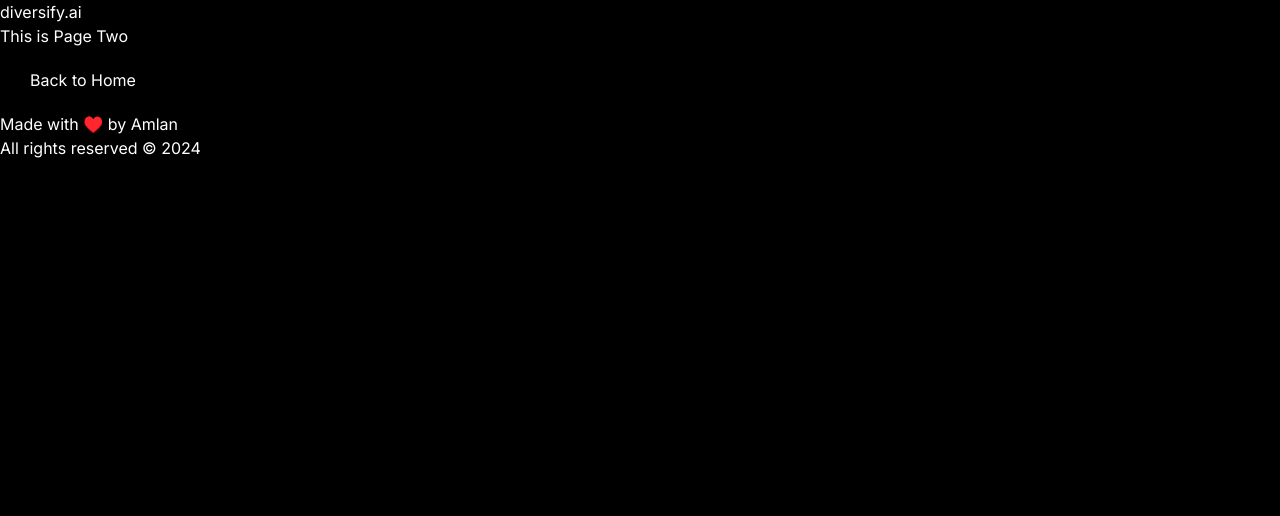
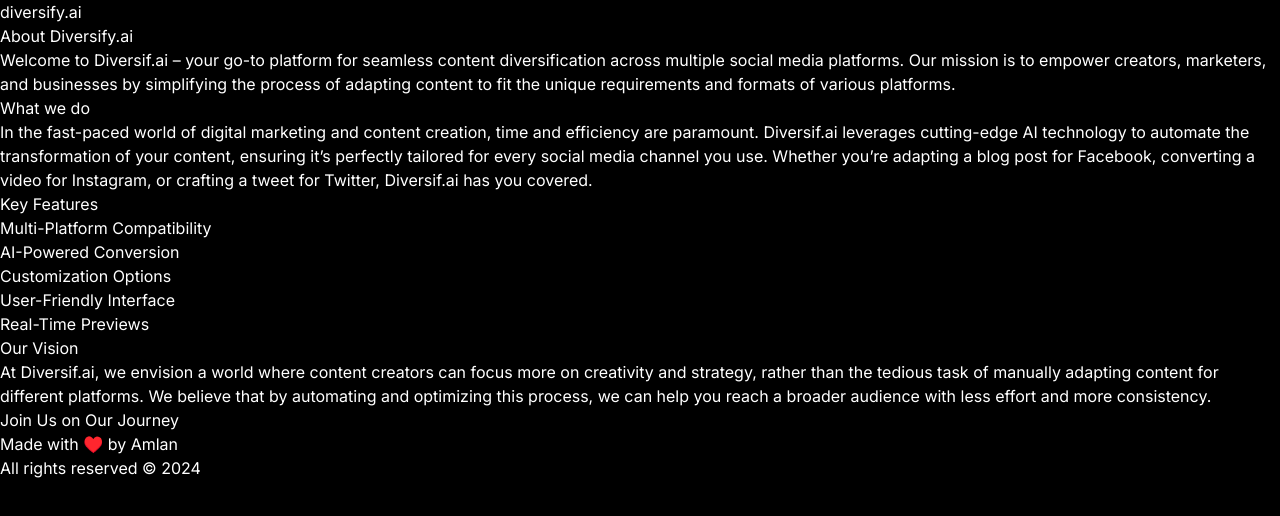
Before and after one commit to amlanxbghn/Diversif.ai, a React (Vite) app in the folder DiversifyF/: page /page-two in a window 1280 px wide. Shown: the top 516 px of the page. Built offline with nearby package versions, Linux system fonts and the light colour scheme.

Commit message:
about page & minor changes

```diff
--- a/DiversifyF/src/App.jsx
+++ b/DiversifyF/src/App.jsx
@@ -1,8 +1,8 @@
 import React from 'react';
 import { BrowserRouter as Router, Route, Routes } from 'react-router-dom';
-import Home from './components/Home';
-import PageOne from './components/PageOne';
-import PageTwo from './components/PageTwo';
+import Home from './components/Home/Home';
+import PageOne from './components/ConvertPage';
+import PageTwo from './components/About';
 import Register from './components/Register';
 import Navbar from './components/Navbar';
 import Footer from './components/Footer';
--- /dev/null
+++ b/DiversifyF/src/components/About.jsx
@@ -0,0 +1,26 @@
+import React from 'react';
+import { Link } from 'react-router-dom';
+
+const About = () => {
+  return (
+    <div className="flex flex-col items-left justify-center space-y-5 text-left max-w-2xl">
+      <h1 className="text-4xl font-bold">About Diversify.ai</h1>
+      <p className="text-zinc-400">Welcome to Diversif.ai – your go-to platform for seamless content diversification across multiple social media platforms. Our mission is to empower creators, marketers, and businesses by simplifying the process of adapting content to fit the unique requirements and formats of various platforms.</p>
+      <h2 className="text-2xl font-bold">What we do</h2>
+      <p className="text-zinc-400">In the fast-paced world of digital marketing and content creation, time and efficiency are paramount. Diversif.ai leverages cutting-edge AI technology to automate the transformation of your content, ensuring it’s perfectly tailored for every social media channel you use. Whether you’re adapting a blog post for Facebook, converting a video for Instagram, or crafting a tweet for Twitter, Diversif.ai has you covered.</p>
+      <h2 className="text-2xl font-bold">Key Features</h2>
+      <ul className="list-disc pl-5">
+        <li className="text-zinc-400">Multi-Platform Compatibility</li>
+        <li className="text-zinc-400">AI-Powered Conversion</li>
+        <li className="text-zinc-400">Customization Options</li>
+        <li className="text-zinc-400">User-Friendly Interface</li>
+        <li className="text-zinc-400">Real-Time Previews</li>
+      </ul>
+      <h2 className="text-2xl font-bold">Our Vision</h2>
+      <p className="text-zinc-400">At Diversif.ai, we envision a world where content creators can focus more on creativity and strategy, rather than the tedious task of manually adapting content for different platforms. We believe that by automating and optimizing this process, we can help you reach a broader audience with less effort and more consistency.</p>
+      <p className="font-bold">Join Us on Our Journey</p>
+    </div>
+  );
+}
+
+export default About;
--- a/DiversifyF/src/components/Convert.jsx
+++ b/DiversifyF/src/components/Convert.jsx
@@ -12,7 +12,7 @@ const Convert = () => {
 
   const fetchData = async () => {
     const model = genAI.getGenerativeModel({ model: "gemini-pro" });
-    const prompt = `Convert the following text: "${inputText}" which was originally written for ${convertFrom} platform and optimize it for posting on ${convertTo} with proper format of ${convertTo} so that it gets maximum engagement.`;
+    const prompt = `Convert the following text: "${inputText}" which was originally written for ${convertFrom} platform and optimize it for posting on ${convertTo} with proper format of ${convertTo} so that it gets maximum engagement. Also, don't add any highlights or bold texts`;
     const result = await model.generateContent(prompt);
     const response = await result.response;
     const text = await response.text();
--- a/DiversifyF/src/components/PageOne.jsx
+++ b/DiversifyF/src/components/ConvertPage.jsx
@@ -2,7 +2,7 @@ import React from 'react';
 import Convert from './Convert';
 import { Link } from 'react-router-dom';
 
-const PageOne = () => {
+const ConvertPage = () => {
   return (
     <div className="flex flex-col items-center p-4">
       <div className="absolute top-4 left-4 text-2xl font-bold">MyApp</div>
@@ -16,4 +16,4 @@ const PageOne = () => {
   );
 }
 
-export default PageOne;
+export default ConvertPage;
--- a/DiversifyF/src/components/Navbar.jsx
+++ b/DiversifyF/src/components/Navbar.jsx
@@ -8,7 +8,7 @@ const Navbar = () => {
   const showRegisterButton = location.pathname === '/';
 
   return (
-    <nav className="flex items-center justify-between p-5">
+    <nav className="flex items-center justify-between p-5 h-20">
       <div className="text-3xl font-bold">diversify.ai</div>
       {showRegisterButton && (
         <Link to="/register">
--- a/DiversifyF/src/components/PageTwo.jsx
+++ /dev/null
@@ -1,15 +0,0 @@
-import React from 'react';
-import { Link } from 'react-router-dom';
-
-const PageTwo = () => {
-  return (
-    <div className="flex flex-col items-center justify-center space-y-4">
-      <h1 className="text-4xl font-bold">This is Page Two</h1>
-      <Link to="/">
-        <button className="px-4 py-2 bg-yellow-500 text-white rounded">Back to Home</button>
-      </Link>
-    </div>
-  );
-}
-
-export default PageTwo;
```
Also changed, not shown: DiversifyF/src/components/Home/Home.css (renamed from DiversifyF/src/components/Home.css), DiversifyF/src/components/Home/Home.jsx (renamed from DiversifyF/src/components/Home.jsx).
